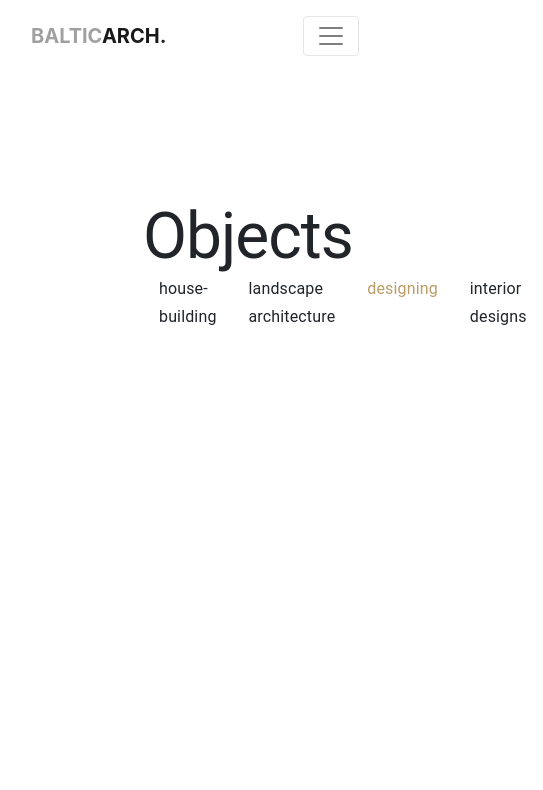
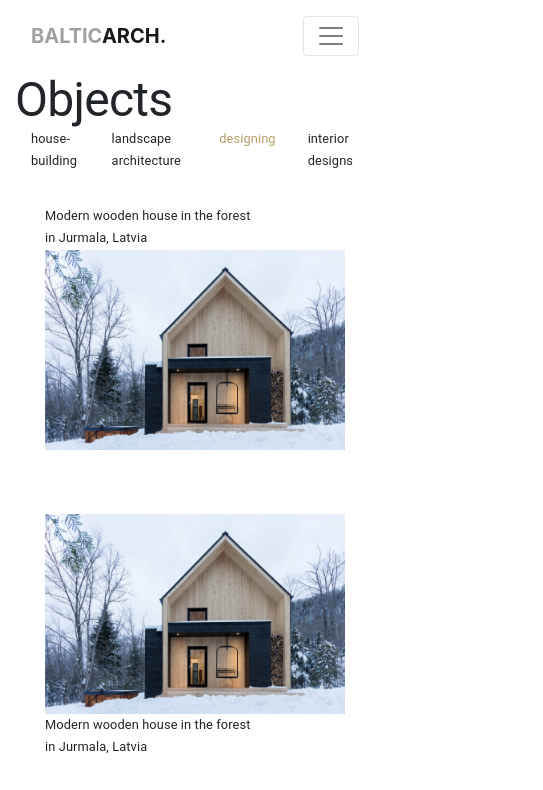
Before and after one commit to salmanazeez/architecture-app, a React (Create React App) app: page /objects in a window 390 px wide. Shown: the top 790 px of the page, 543 px wide, since content can reach past the window. Built offline with nearby package versions, Linux system fonts and the light colour scheme.

Commit message:
Add responsiveness on objects page

```diff
--- /dev/null
+++ b/src/assets/sass/components/card.scss
@@ -0,0 +1,11 @@
+@import '../variables.scss';
+
+body {
+    .contents-container {
+        margin: 5rem 0 5rem 0;
+
+        @media (max-width: $tablet) {
+            margin: 2rem 0 2rem 0;
+        }
+    }
+}
--- a/src/assets/sass/pages/objects.scss
+++ b/src/assets/sass/pages/objects.scss
@@ -23,5 +23,17 @@ body {
                 color: $gold;
             }
         }
+
+        @media (max-width: $desktop) {
+            padding: 0;
+
+            h1 {
+                font-size: 3rem;
+            }
+
+            h6 {
+                font-size: 0.8rem;
+            }
+        }
     }
 }
--- /dev/null
+++ b/src/components/card-left.js
@@ -0,0 +1,28 @@
+import React from 'react';
+import '../assets/sass/components/card.scss'
+import Typography from '@material-ui/core/Typography';
+import {Row,
+        Col,
+        Image,
+        } from 'react-bootstrap';
+
+function CardLeft() {
+    return (
+        <Row>
+            <Col>
+                <div className="contents-container">
+                    <Row>
+                        <Col xs={12} md={4}>
+                            <Typography variant="subtitle1">Modern wooden house in the forest</Typography>
+                            <Typography variant="subtitle1">in Jurmala, Latvia</Typography>
+                        </Col>
+                        <Col xs={12} md={8}>
+                            <Image src={require('../assets/img/objects1.jpg')} fluid />
+                        </Col>
+                    </Row>
+                </div>
+            </Col>
+        </Row>
+    );
+}
+export default CardLeft;
--- /dev/null
+++ b/src/components/card-right.js
@@ -0,0 +1,28 @@
+import React from 'react';
+import '../assets/sass/components/card.scss'
+import Typography from '@material-ui/core/Typography';
+import {Row,
+        Col,
+        Image,
+        } from 'react-bootstrap';
+
+function CardRight() {
+    return (
+        <Row>
+            <Col>
+                <div className="contents-container">
+                    <Row>
+                        <Col xs={12} md={8}>
+                            <Image src={require('../assets/img/objects1.jpg')} fluid />
+                        </Col>
+                        <Col xs={12} md={4}>
+                            <Typography variant="subtitle1">Modern wooden house in the forest</Typography>
+                            <Typography variant="subtitle1">in Jurmala, Latvia</Typography>
+                        </Col>
+                    </Row>
+                </div>
+            </Col>
+        </Row>
+    );
+}
+export default CardRight;
--- a/src/pages/objects.js
+++ b/src/pages/objects.js
@@ -1,6 +1,8 @@
 import React from 'react';
 import '../assets/sass/pages/objects.scss'
-import Typography from '@material-ui/core/Typography';
+import CardLeft from '../components/card-left'
+import CardRight from '../components/card-right'
+import Typography from '@material-ui/core/Typography'
 import {Row,
         Col,
         } from 'react-bootstrap';
@@ -19,6 +21,12 @@ function Objects() {
                     <Typography variant="subtitle1">interior designs</Typography>
                 </Col>
             </Row>
+            <Row>
+                <Col>
+                    <CardLeft></CardLeft>
+                    <CardRight></CardRight>
+                </Col>
+            </Row>
         </div>
     );
 }
```
Also changed, not shown: src/assets/img/objects1.jpg (added).
